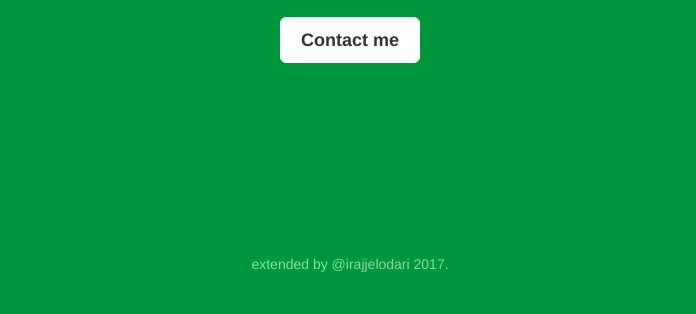
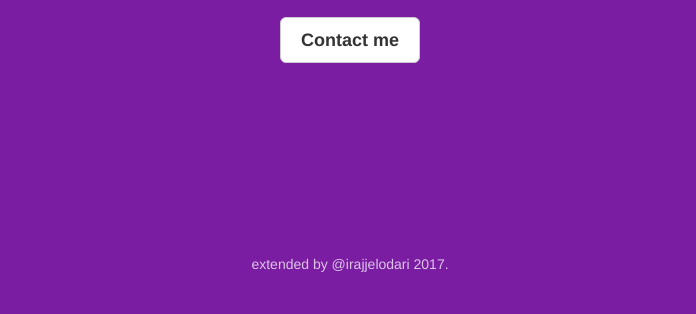
Before and after one commit to iraj-jelo/iraj-jelo.github.io, a plain HTML site: page index.html in a window 1280 px wide. Shown: the part 486-800 px from the top of the page, without its empty margins (290-986 px from the left). Drawn offline with nearby package versions, Linux system fonts and the light colour scheme; a script that the page names is missing.

Commit message:
change style

```diff
--- a/css/index.css
+++ b/css/index.css
@@ -1,24 +1,10 @@
-/*
- * Globals
- */
 
 /* Links */
 a,
 a:focus,
 a:hover {
-  color: rgb(132, 220, 152)     ; /*rgb(126, 230, 161);*/
+  color: rgba(255, 255, 255, 0.74); /*rgb(126, 230, 161);*/
 }
-
-/* Custom default button */
-.btn-default,
-.btn-default:hover,
-.btn-default:focus {
-  color: #333;
-  text-shadow: none; /* Prevent inheritance from `body` */
-  background-color: #fff;
-  border: 1px solid #fff;
-}
-
 
 /*
  * Base structure
@@ -27,7 +13,16 @@ a:hover {
 html,
 body {
   height: 100%;
-  background-color: #00963c /*#1a9847 #1a4798*/;
+}
+body {
+  color: rgba(255, 255, 255, 0.74);
+  background-color: #7b1da2;
+  text-align: center;
+/*  text-shadow: 0 1px 3px rgba(0,0,0,.5);*/
+}
+.lead{
+  color: auto;
+  text-shadow: none;
 }
 .bg{
   background-size: cover;
@@ -36,15 +31,6 @@ body {
   height: 100%;
   position: absolute;
   opacity: .2;
-}
-body {
-  color: /*rgb(89, 218, 131)*/ rgb(133, 81, 216);
-  text-align: center;
-/*  text-shadow: 0 1px 3px rgba(0,0,0,.5);*/
-}
-.lead{
-  color: #fff;
-  text-shadow: none;
 }
 
 /* Extra markup and styles for table-esque vertical and horizontal centering */
@@ -130,14 +116,6 @@ body {
 }
 
 
-/*
- * Footer
- */
-
-.mastfoot {
-  color: rgb(126, 230, 161);
-}
-
 
 /*
  * Affix and center
--- a/index.html
+++ b/index.html
@@ -50,7 +50,7 @@
 
           <div class="inner cover">
             <img src='img/me.jpg' class='img-circle'>
-            <a style='text-decoration:none;'><h1 class="cover-heading">Iraj jelodari</h1></a>
+            <h1 class="cover-heading">Iraj jelodari</h1>
             <p class="lead">Web application developer (backend & frontend) - python is mostly used in backend.
             </p>
 
```
